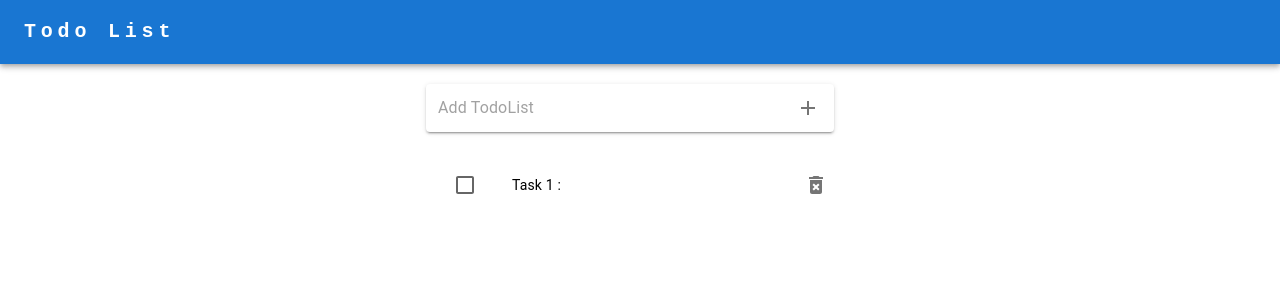
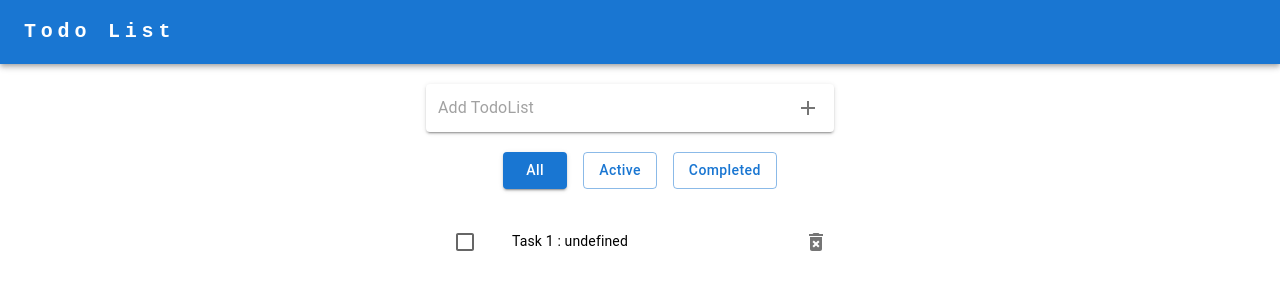
Before and after one commit to dirk122119/webpack_react_typescript_practice, a React app: page / in a window 1280 px wide. Both pictures are taken after a click on the button "search". Shown: the top 300 px of the page. Built offline with nearby package versions, Linux system fonts and the light colour scheme; the HTML template or start-up script is replaced by a standard one.

Commit message:
complete filter finish

```diff
--- /dev/null
+++ b/src/feature/filiters/StateFilters.js
@@ -0,0 +1,30 @@
+import * as React from "react";
+import { useSelector, useDispatch } from "react-redux";
+import { statusFilterChanged } from "./filtersSlice";
+import Stack from "@mui/material/Stack";
+import Button from "@mui/material/Button";
+import {StatusFilters} from "./filtersSlice"
+
+export const StateFiliters = () => {
+  const dispatch = useDispatch();
+  const status = useSelector((state) => state.filters);
+  const handleButtonClick =(e)=>{
+    dispatch(statusFilterChanged(e.target.innerText))
+  }
+  return (
+    <div className="container">
+      <Stack spacing={2} direction="row">
+        {Object.keys(StatusFilters).map((key) => {
+            if(StatusFilters[key]===status.status)
+            {
+                return <Button sx={{textTransform:"none"}} key={key} onClick={handleButtonClick} variant="contained">{key}</Button>;
+            }
+            else{
+                return <Button sx={{textTransform:"none"}} key={key} onClick={handleButtonClick} variant="outlined">{key}</Button>;
+            }
+
+        })}
+      </Stack>
+    </div>
+  );
+};
--- /dev/null
+++ b/src/feature/filiters/StateFilters.scss
@@ -0,0 +1,5 @@
+.container{
+    display: flex;
+    justify-content: center;
+    margin: 20px 0 0 0;
+}
--- /dev/null
+++ b/src/feature/filiters/filtersSlice.js
@@ -0,0 +1,25 @@
+import { createSlice } from '@reduxjs/toolkit'
+
+export const StatusFilters = {
+  All: 'all',
+  Active: 'active',
+  Completed: 'completed',
+}
+
+const initialState = {
+    status: StatusFilters.All,
+    user:""
+  }
+
+const filtersSlice = createSlice({
+  name:"filters",
+  initialState,
+  reducers:{
+    statusFilterChanged(state,action){
+      state.status = StatusFilters[action.payload]
+    }
+  }
+})
+
+export const {statusFilterChanged} = filtersSlice.actions
+export default filtersSlice.reducer
--- a/src/feature/todos/TodoList.js
+++ b/src/feature/todos/TodoList.js
@@ -1,6 +1,6 @@
 import * as React from "react";
 import { useSelector, useDispatch } from "react-redux";
-import { toggleComplete,toggleDelete } from "../todos/todoSlice";
+import { toggleComplete,toggleDelete,selectFilteredTodoIds } from "../todos/todoSlice";
 import List from "@mui/material/List";
 import ListItem from "@mui/material/ListItem";
 import ListItemButton from "@mui/material/ListItemButton";
@@ -10,26 +10,27 @@ import Checkbox from "@mui/material/Checkbox";
 import IconButton from "@mui/material/IconButton";
 import DeleteForeverIcon from "@mui/icons-material/DeleteForever";
 import "./TodoList.scss";
+import store from "../../store"
 export const TodoList = () => {
-  const todos = useSelector((state) => state.todos.entities);
+  const todoEntities=store.getState().todos.entities
+  const todoIds = useSelector(selectFilteredTodoIds)
   const dispatch = useDispatch();
-
   return (
     <div className="container">
       <List
         sx={{ width: "400px", bgcolor: "background.paper" }}
       >
-        {Object.values(todos).map((value, index) => {
-          const labelId = `checkbox-list-label-${index}`;
+        {Object.values(todoIds).map((value) => {
+          const labelId = `checkbox-list-label-${value}`;
           const handleComplete = () => {
             dispatch(toggleComplete(value));
           };
           const handleDelete = ()=>{
-            dispatch(toggleDelete(value.id));
+            dispatch(toggleDelete(value));
           }
           return (
             <ListItem
-              key={index}
+              key={value}
               secondaryAction={
                 <IconButton
                   edge="end"
@@ -45,16 +46,16 @@ export const TodoList = () => {
                 <ListItemIcon>
                   <Checkbox
                     edge="start"
-                    checked={value.complete}
+                    checked={todoEntities[value].complete}
                     tabIndex={-1}
                     disableRipple
                     inputProps={{ "aria-labelledby": labelId }}
                   />
                 </ListItemIcon>
                 <ListItemText
-                sx={(value.complete)?{textDecoration: 'line-through'}:{textDecoration: 'none'}}
+                sx={(todoEntities[value].complete)?{textDecoration: 'line-through'}:{textDecoration: 'none'}}
                   id={labelId}
-                  primary={`Task ${index + 1} : ${value.todo} `}
+                  primary={`Task ${value + 1} : ${value.todo} `}
                 />
               </ListItemButton>
             </ListItem>
--- a/src/feature/todos/todoSlice.js
+++ b/src/feature/todos/todoSlice.js
@@ -3,37 +3,60 @@ import {
   createSelector,
   createAsyncThunk,
   createEntityAdapter,
-  } from '@reduxjs/toolkit'
-
-  const todosAdapter = createEntityAdapter()
+} from "@reduxjs/toolkit";
+import { StatusFilters } from "../filiters/filtersSlice"
+const todosAdapter = createEntityAdapter();
 const initialState = todosAdapter.getInitialState({
-    status: 'idle',
-  })
-
+  status: "idle",
+});
+export const { selectAll: selectTodos } = todosAdapter.getSelectors(
+  (state) => state.todos
+);
 
 const todosSlice = createSlice({
-    name: 'todos',
+  name: "todos",
   initialState,
-  reducers:{
+  reducers: {
     // saveNewTodo(state, action){
     //     const todo = action.payload
     //     state.entities[todo.id] = todo
     // },
-    saveNewTodo:todosAdapter.addOne,
-    toggleComplete(state,action){
-        const todo = action.payload
-        state.entities[todo.id].complete = !todo.complete
+    saveNewTodo: todosAdapter.addOne,
+    toggleComplete(state, action) {
+      const todoId = action.payload;
+      const todo = state.entities[todoId]
+      todo.complete = !todo.complete;
     },
     // toggleDelete(state,action){
     //     const todo = action.payload
     //     delete state.entities[todo.id]
     // }
-    toggleDelete:todosAdapter.removeOne
+    toggleDelete: todosAdapter.removeOne,
+  },
+});
+
+export default todosSlice.reducer;
+export const { saveNewTodo, toggleComplete, toggleDelete } = todosSlice.actions;
+export const selectFilterTodos = createSelector(
+  selectTodos,
+  (state) => state.filters,
+  (todos, filters) => {
+    const showAllCompletions = filters.status === StatusFilters.All;
+    if (showAllCompletions) {
+      return todos;
+    } else {
+      const completedStatus = filters.status === StatusFilters.Completed;
+      return todos.filter((todo) => {
+        const statusMatches = todo.complete === completedStatus;
+        return statusMatches;
+      });
     }
-  })
+  }
+);
 
-
-export default todosSlice.reducer
-export const {
-    saveNewTodo,toggleComplete,toggleDelete
-  } = todosSlice.actions
+export const selectFilteredTodoIds = createSelector(
+  // Pass our other memoized selector as an input
+  selectFilterTodos,
+  // And derive data in the output selector
+  (filterTodos) => filterTodos.map((todo) => todo.id)
+)
--- a/src/index.js
+++ b/src/index.js
@@ -6,12 +6,16 @@ import { InputText } from "./feature/inputText/InputText";
 import {TodoList} from "./feature/todos/TodoList"
 import "./style.scss";
 import store from "./store"
+import {StateFiliters} from "./feature/filiters/StateFilters"
+
 const App = () => {
   return (
     <Provider store={store}>
       <Navbar />
       <InputText />
+      <StateFiliters/>
       <TodoList />
+
     </Provider>
   );
 };
--- a/src/store.js
+++ b/src/store.js
@@ -1,12 +1,13 @@
 import { configureStore } from '@reduxjs/toolkit'
 
 import todosReducer from './feature/todos/todoSlice'
+import filtersReducer from "./feature/filiters/filtersSlice"
 
 const store = configureStore({
     reducer: {
       // Define a top-level state field named `todos`, handled by `todosReducer`
       todos: todosReducer,
-
+      filters:filtersReducer
     },
   })
 
```
Lines whose indentation alone changed are shown as unchanged.
